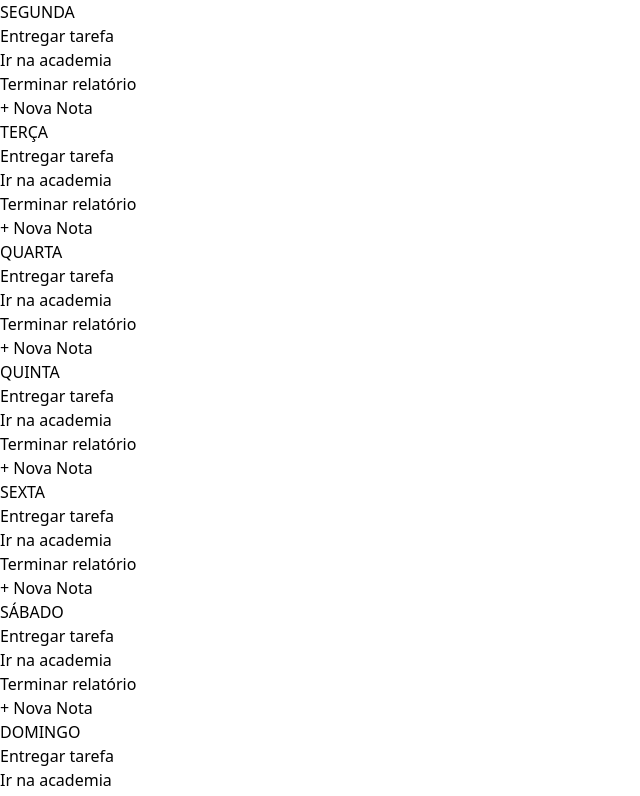
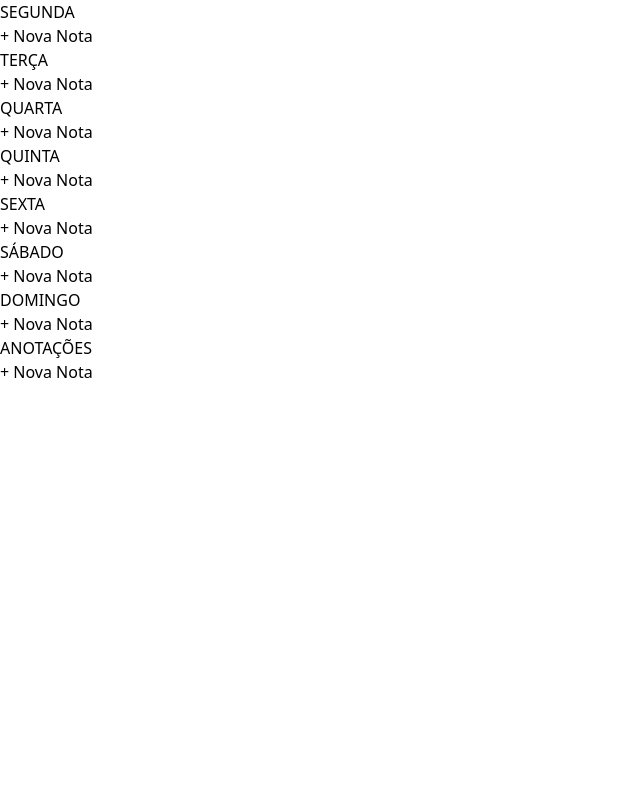
Before and after one commit to BaiaGui/myPlanner, a React (Vite) app in the folder my-planner-app/: page / in a window 1280 px wide. Shown: the top 796 px of the page, without its empty margins (0-640 px from the left). Built offline with nearby package versions, Linux system fonts and the light colour scheme.

Commit message:
+ feature add and delete note

```diff
--- a/my-planner-app/src/App.jsx
+++ b/my-planner-app/src/App.jsx
@@ -31,7 +31,7 @@ export default App
 
 function Container({children}){
   return (
-    <div className='flex flex-row flex-auto min-w-500'>
+    <div className='flex flex-row flex-auto h-1/2'>
       {children}
     </div>
   );
--- a/my-planner-app/src/components/DayContainer.jsx
+++ b/my-planner-app/src/components/DayContainer.jsx
@@ -1,17 +1,43 @@
+import { useState } from "react";
+
 export default function DayContainer({day, color, btnColor}){
 
-    let notes = ['Entregar tarefa', 'Ir na academia', 'Terminar relatório'];
-    let notesArray = notes.map(note => <Note title={note} key={crypto.randomUUID()} />);
+    function confirmAddNote(){
+        setNotes([...notes, textValue]);
+        setMode(false);
+    }
+
+    function deleteNote(){
+        setNotes(notes.filter(note =>note !== note));
+    }
+    //Input handle
+    function handleChance(e){
+        setTextValue(e.target.value);
+    }
+
+    const [notes, setNotes]=useState([]);
+    const [editMode, setMode]=useState(false);
+    const [textValue, setTextValue]=useState('');
+
+    //setNotes([...notes, a]);
+    let notesArray = notes.map(note => <Note title={note} key={crypto.randomUUID()} deleteNote={deleteNote} />);
 
 
     return (
         <>
         <div className={`${color} h-full flex-1 flex flex-col items-center p-3`}>
             <p className="text-xl">{day.toUpperCase()}</p>
-            <div className="bg-amber-50 w-full h-full rounded-md divide-y divide-amber-950">
+            <div className="bg-amber-50 w-full h-full rounded-md divide-y divide-amber-950 overflow-y-auto max-h-full">
                 {notesArray}
+                {editMode && <input type="text" autoFocus={true} placeholder="Nova Nota" className="w-full p-3 rounded-md" onChange={handleChance}/> }
             </div>
-            <button className={`${btnColor} w-full rounded-md mt-3 p-3 text-black/50 font-bold opacity-50 hover:opacity-100`}>+ Nova Nota</button>
+            {editMode ?
+            <BigButton btnColor={btnColor} onClick={confirmAddNote} msg="Confirmar"/> :
+            <BigButton btnColor={btnColor} onClick={()=>{setMode(true)}} msg="+ Nova Nota"/>
+            }
+
+
+
         </div>
 
         </>
@@ -20,10 +46,21 @@ export default function DayContainer({day, color, btnColor}){
 }
 
 
-function Note({title}){
+function Note({title, deleteNote }){
+
+    const [hoverState, setHoverState]= useState(true);
+
     return(
-        <div className="p-3 hover:bg-amber-100 cursor-pointer">
-            <p>{title}</p>
+        <div className="p-3 hover:bg-amber-100  flex justify-between items-center" onMouseEnter={()=>{setHoverState(true)}} onMouseLeave={()=>{setHoverState(false)}}>
+            <p className="p-2">{title}</p>
+            {hoverState && <button onClick={deleteNote} className="hover:bg-amber-200 rounded-md p-2 h-fit hover:opacity-50 opacity-10"><svg className="text-black " xmlns="http://www.w3.org/2000/svg" width="16" height="16" viewBox="0 0 16 16"><path d="M2.5 1a1 1 0 0 0-1 1v1a1 1 0 0 0 1 1H3v9a2 2 0 0 0 2 2h6a2 2 0 0 0 2-2V4h.5a1 1 0 0 0 1-1V2a1 1 0 0 0-1-1H10a1 1 0 0 0-1-1H7a1 1 0 0 0-1 1H2.5zm3 4a.5.5 0 0 1 .5.5v7a.5.5 0 0 1-1 0v-7a.5.5 0 0 1 .5-.5zM8 5a.5.5 0 0 1 .5.5v7a.5.5 0 0 1-1 0v-7A.5.5 0 0 1 8 5zm3 .5v7a.5.5 0 0 1-1 0v-7a.5.5 0 0 1 1 0z"/>
+</svg></button>}
         </div>
     );
 }
+
+function BigButton({btnColor, onClick, msg}){
+    return(
+        <button onClick={onClick} className={`${btnColor} w-full rounded-md mt-3 p-3 text-black/50 font-bold opacity-50 hover:opacity-100`}>{msg}</button>
+    );
+}
```
Also changed, not shown: my-planner-app/src/assets/trash-fill.svg (added), my-planner-app/src/assets/trash.svg (added).
